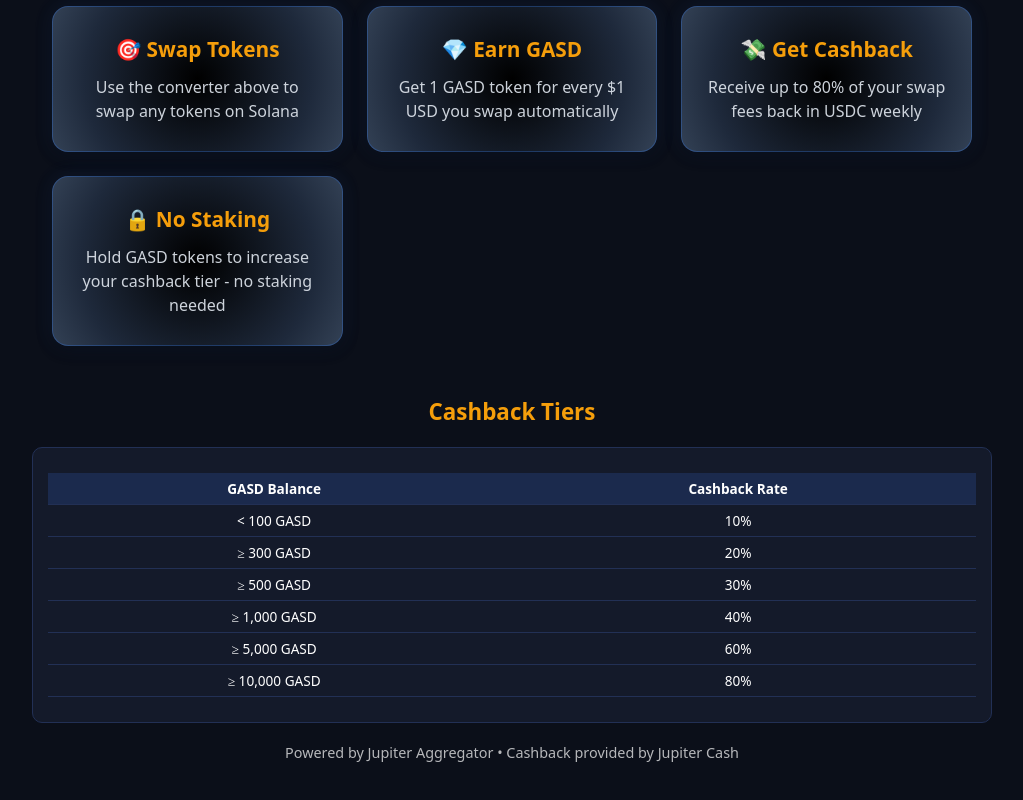
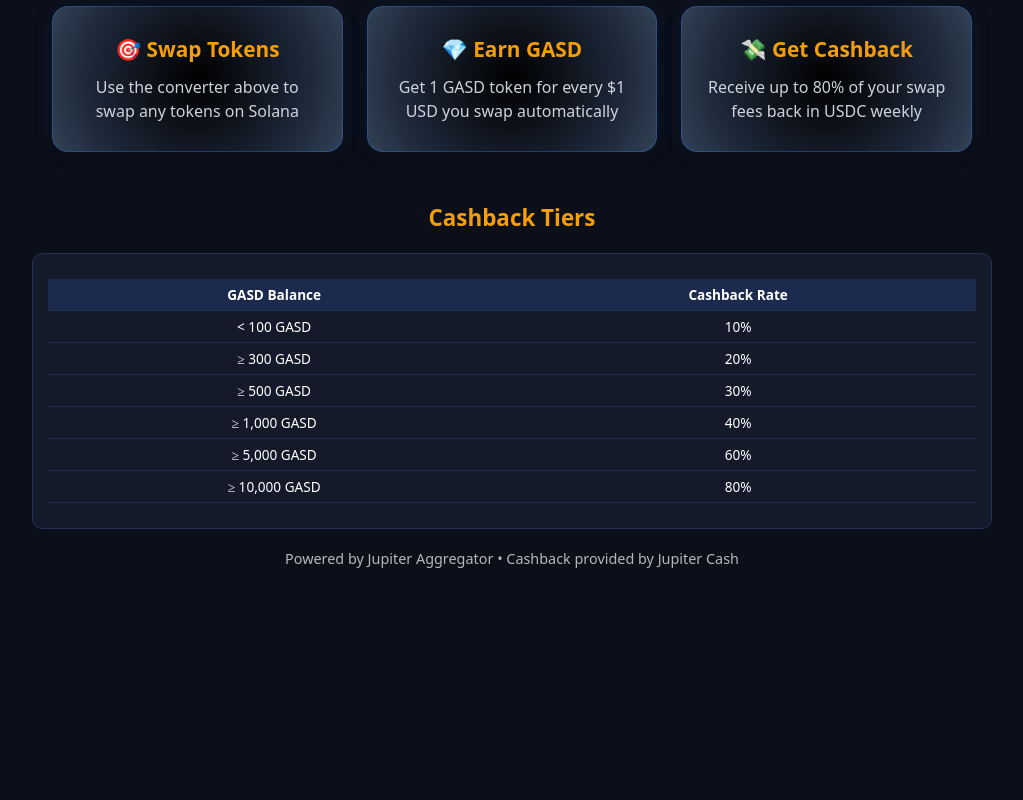
Before and after one commit to NeousAxis/NeousAxis-gasback-lite-site, a website: page index.html in a window 1280 px wide. Shown: the part 1151-1951 px from the top of the page, without its empty margins (128-1151 px from the left). After the commit the page ends 1773 px from the top, so only its background shows below. Drawn offline with Linux system fonts and the light colour scheme.

Commit message:
🗑️ Suppression de la carte No Staking

```diff
--- a/index.html
+++ b/index.html
@@ -198,10 +198,6 @@
         <h3>💸 Get Cashback</h3>
         <p>Receive up to 80% of your swap fees back in USDC weekly</p>
       </div>
-      <div class="feature-card">
-        <h3>🔒 No Staking</h3>
-        <p>Hold GASD tokens to increase your cashback tier - no staking needed</p>
-      </div>
     </div>
 
     <h2 class="section-title">Cashback Tiers</h2>
```
